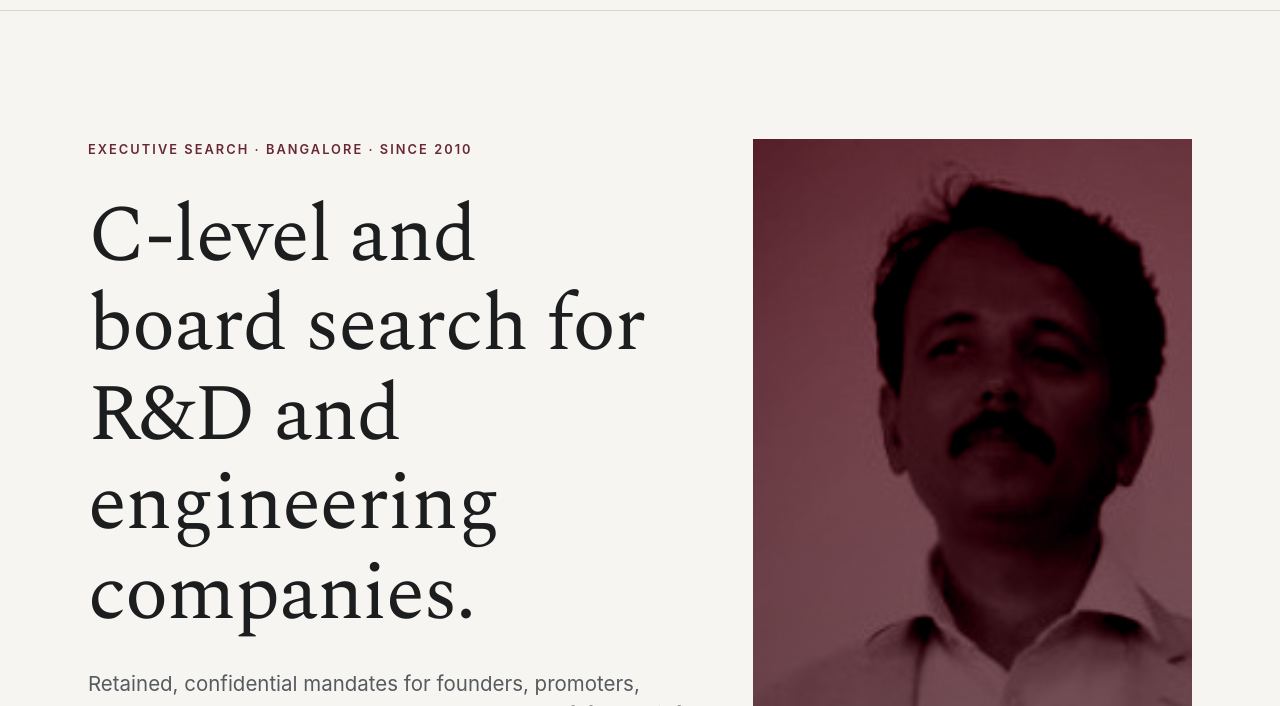
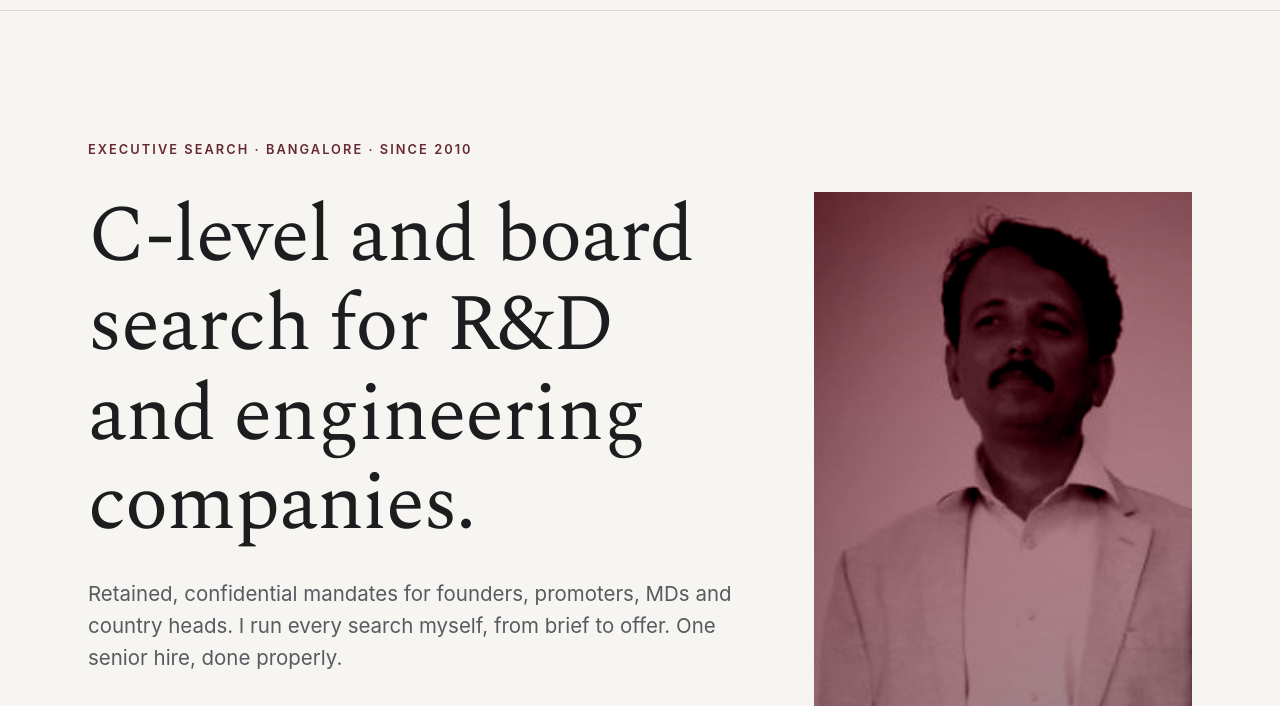
Before and after one commit to pawanuk/sevenseers, a plain HTML site: page index.html in a window 1280 px wide. Shown: the part 62-768 px from the top of the page. Drawn offline with nearby package versions, Linux system fonts and the light colour scheme.

Commit message:
Hero: portrait height driven by text column, aligned headline-to-CTA
- Kicker and one-CV fact moved outside the hero grid, so the two columns
  contain exactly headline+lede+CTAs left and portrait right
- align-items:stretch makes the text column set the image height: portrait
  top aligns with the headline, bottom with the CTA buttons (verified
  pixel-equal in browser)
- Portrait column capped at the source's native 378px width so the low-res
  photo is not upscaled horizontally
- Duotone lightened and warmed; focal point top-weighted (center 20%) to
  keep the face in frame
- Mobile unchanged: single column, text first, image below, fact after

```diff
--- a/index.html
+++ b/index.html
@@ -176,11 +176,19 @@ header{
 .nav-cta:hover{ background:var(--ink); }
 @media (max-width:760px){ .nav-cta{ display:none; } }
 
-/* ---------- Hero (two-column: text left, duotone portrait right) ---------- */
+/* ---------- Hero (two-column: text left, duotone portrait right) ----------
+   The kicker and the one-CV fact sit OUTSIDE the grid, so the two columns
+   contain exactly: headline + lede + CTAs on the left, portrait on the right.
+   align-items:stretch makes the text column drive the portrait's height —
+   image top aligns with the headline, bottom with the CTA buttons. */
 .hero{ padding:clamp(4.5rem,10vw,8.5rem) 0 clamp(3rem,6vw,5rem); }
-.hero-grid{ display:grid; gap:3rem; align-items:stretch; }
+.hero-grid{ display:grid; gap:3rem; }
 @media (min-width:1000px){
-  .hero-grid{ grid-template-columns:1.15fr 0.85fr; gap:4.5rem; }
+  .hero-grid{
+    grid-template-columns:1fr minmax(300px,378px);
+    gap:clamp(3rem,6vw,5.5rem);
+    align-items:stretch;
+  }
 }
 .hero .kicker{
   font-size:0.8rem; font-weight:600; letter-spacing:0.16em;
@@ -209,23 +217,25 @@ header{
 .hero-fact .k{ color:var(--muted); font-size:1rem; max-width:52ch; display:block; }
 
 /* Oxblood duotone portrait: the image's luminance is blended over the
-   accent ground, then a multiply gradient deepens the shadows. This
-   treatment is also what makes the current low-res source read as
-   deliberate rather than degraded. */
+   accent ground, then a light multiply gradient settles the shadows.
+   The column is capped at 378px — the source's native width — so the
+   low-res photo is never upscaled horizontally and stays crisp.
+   Height comes from the text column; object-fit:cover with a
+   top-weighted focal point keeps the face in frame when cropped. */
 .hero-figure{
   position:relative; margin:0; background:var(--accent); overflow:hidden;
-  min-height:clamp(360px,60vw,520px);
+  min-height:clamp(340px,58vw,480px);
 }
 @media (min-width:1000px){ .hero-figure{ min-height:0; height:100%; } }
 .hero-figure img{
   position:absolute; inset:0; width:100%; height:100%;
-  object-fit:cover; object-position:center top;
-  filter:grayscale(1) contrast(1.12) brightness(0.72);
+  object-fit:cover; object-position:center 20%;
+  filter:grayscale(1) contrast(1.08) brightness(0.88);
   mix-blend-mode:luminosity; display:block;
 }
 .hero-figure::after{
   content:""; position:absolute; inset:0;
-  background:linear-gradient(165deg, rgba(103,40,51,0.35) 0%, rgba(27,29,30,0.68) 95%);
+  background:linear-gradient(165deg, rgba(103,40,51,0.22) 0%, rgba(27,29,30,0.45) 95%);
   mix-blend-mode:multiply; pointer-events:none;
 }
 
@@ -525,18 +535,15 @@ html.js .ledger.in li:nth-child(5){ transition-delay:1.4s; }
      No stock imagery here, ever.
      ============================================================ -->
 <section class="hero" id="top">
-  <div class="wrap hero-grid">
+  <div class="wrap">
+    <p class="kicker">Executive search &middot; Bangalore &middot; Since 2010</p>
+    <div class="hero-grid">
       <div>
-      <p class="kicker">Executive search &middot; Bangalore &middot; Since 2010</p>
         <h1>C&#8209;level and board search for R&amp;D and engineering companies.</h1>
         <p class="lede">Retained, confidential mandates for founders, promoters, MDs and country heads. I run every search myself, from brief to offer. One senior hire, done properly.</p>
         <div class="btn-row">
           <a class="btn btn-primary" href="mailto:phaniraj@sevenseers.com?subject=Hiring%20enquiry">Hire with us</a>
           <a class="btn btn-outline" href="#process">How it works</a>
-      </div>
-      <div class="hero-fact">
-        <span class="n">One month. One CV.</span>
-        <span class="k">How the ABB mandate closed, after two international firms had spent a year on it. <a href="#evidence">Read the case file&nbsp;&rarr;</a></span>
         </div>
       </div>
       <figure class="hero-figure">
@@ -548,6 +555,11 @@ html.js .ledger.in li:nth-child(5){ transition-delay:1.4s; }
              fetchpriority="high"
              alt="Phaniraj Bhatt, founder of SevenSeers Consulting">
       </figure>
+    </div>
+    <div class="hero-fact">
+      <span class="n">One month. One CV.</span>
+      <span class="k">How the ABB mandate closed, after two international firms had spent a year on it. <a href="#evidence">Read the case file&nbsp;&rarr;</a></span>
+    </div>
   </div>
 </section>
 
```
Lines whose indentation alone changed are shown as unchanged.
